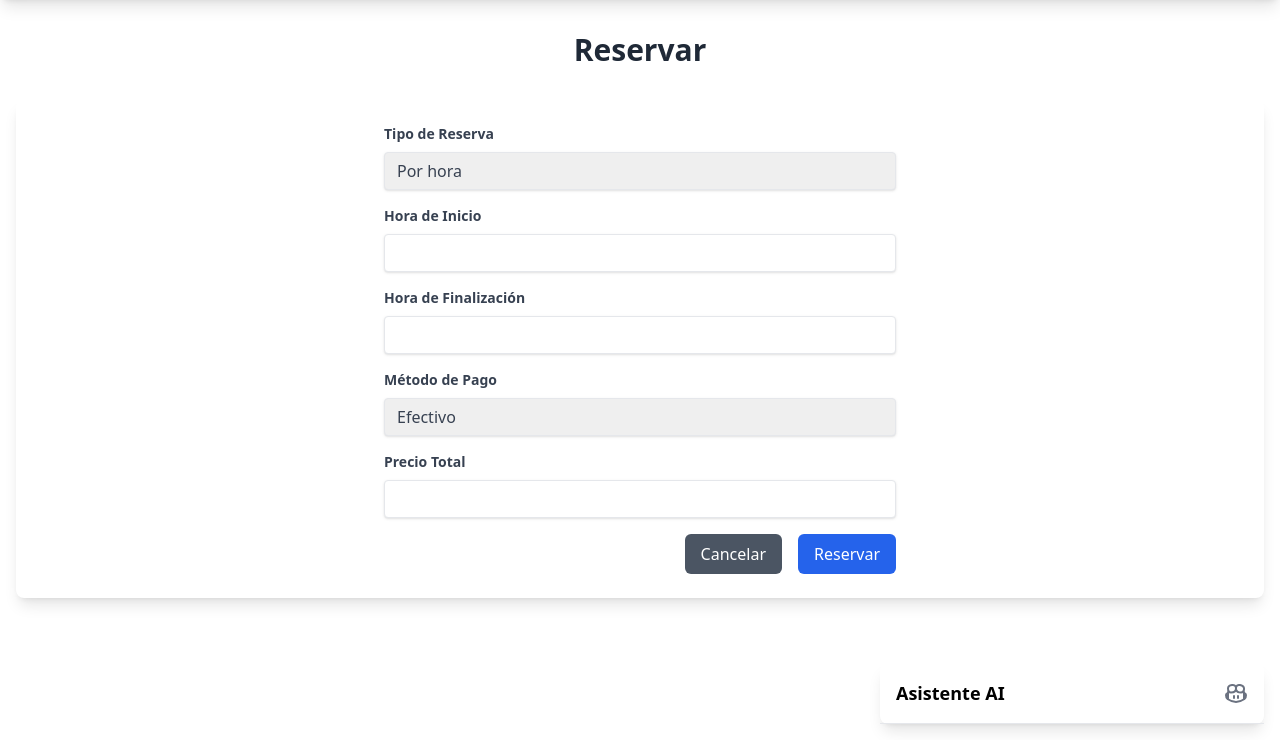
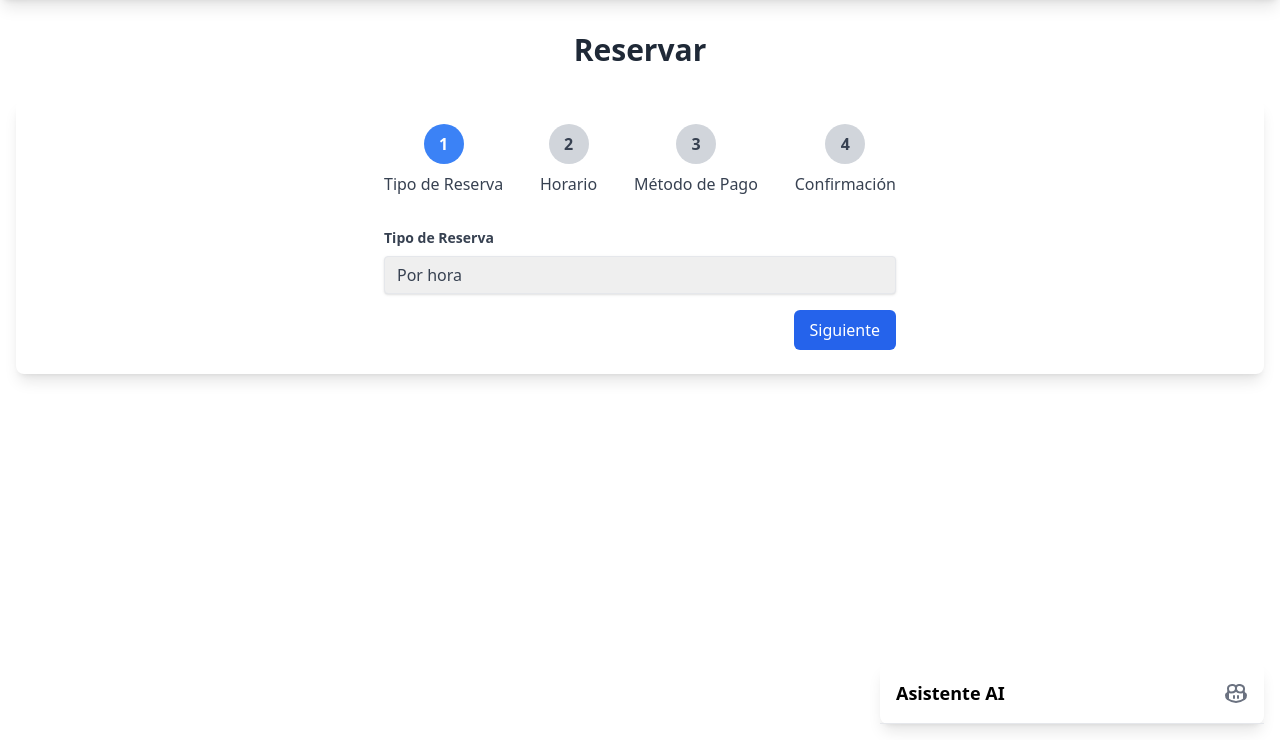
Before and after one commit to RobertoSuarez/app-coworking, a Django app: template reservation/templates/reservation/create_reservation.html in a window 1280 px wide. Shown: the part 60-800 px from the top of the page. Run offline with Django 5.2, Linux system fonts and the light colour scheme; the template is opened without the code that fills it: values that come from a table or form of the project are taken from there, others are empty; the visitor is signed in with stand-in values (Sample User, id 1); some libraries are stand-ins or nearby versions.

Commit message:
stepper for register reservation

```diff
--- a/reservation/templates/reservation/create_reservation.html
+++ b/reservation/templates/reservation/create_reservation.html
@@ -7,10 +7,39 @@
         <form method="post" class="max-w-lg mx-auto" id="reservation-form">
             {% csrf_token %}
             <div class="space-y-4">
+                <!-- Stepper Navigation -->
+                <div class="flex justify-between mb-8">
+                    <div class="step flex flex-col items-center" id="step-1">
+                        <div class="step-number w-10 h-10 flex items-center justify-center rounded-full bg-blue-500 text-white font-bold mb-2">1</div>
+                        <div class="step-title text-gray-700">Tipo de Reserva</div>
+                    </div>
+                    <div class="step flex flex-col items-center" id="step-2">
+                        <div class="step-number w-10 h-10 flex items-center justify-center rounded-full bg-gray-300 text-gray-700 font-bold mb-2">2</div>
+                        <div class="step-title text-gray-700">Horario</div>
+                    </div>
+                    <div class="step flex flex-col items-center" id="step-3">
+                        <div class="step-number w-10 h-10 flex items-center justify-center rounded-full bg-gray-300 text-gray-700 font-bold mb-2">3</div>
+                        <div class="step-title text-gray-700">Método de Pago</div>
+                    </div>
+                    <div class="step flex flex-col items-center" id="step-4">
+                        <div class="step-number w-10 h-10 flex items-center justify-center rounded-full bg-gray-300 text-gray-700 font-bold mb-2">4</div>
+                        <div class="step-title text-gray-700">Confirmación</div>
+                    </div>
+                </div>
+
+                <!-- Step 1: Tipo de Reserva -->
+                <div class="step-content" id="step-content-1">
                     <div>
                         <label for="reservation_type" class="block text-gray-700 text-sm font-bold mb-2">Tipo de Reserva</label>
                         {{ form.reservation_type|add_class:"shadow appearance-none border rounded w-full py-2 px-3 text-gray-700 leading-tight focus:outline-none focus:shadow-outline" }}
                     </div>
+                    <div class="mt-4 flex justify-end">
+                        <button type="button" class="bg-blue-600 text-white px-4 py-2 rounded-md hover:bg-blue-700" onclick="nextStep(2)">Siguiente</button>
+                    </div>
+                </div>
+
+                <!-- Step 2: Horario -->
+                <div class="step-content hidden" id="step-content-2">
                     <div>
                         <label for="start_time" class="block text-gray-700 text-sm font-bold mb-2">Hora de Inicio</label>
                         <input type="text" id="start_time" name="start_time" class="shadow appearance-none border rounded w-full py-2 px-3 text-gray-700 leading-tight focus:outline-none focus:shadow-outline" readonly>
@@ -19,6 +48,14 @@
                         <label for="end_time" class="block text-gray-700 text-sm font-bold mb-2">Hora de Finalización</label>
                         <input type="text" id="end_time" name="end_time" class="shadow appearance-none border rounded w-full py-2 px-3 text-gray-700 leading-tight focus:outline-none focus:shadow-outline" readonly>
                     </div>
+                    <div class="mt-4 flex justify-between">
+                        <button type="button" class="bg-gray-600 text-white px-4 py-2 rounded-md hover:bg-gray-700" onclick="prevStep(1)">Anterior</button>
+                        <button type="button" class="bg-blue-600 text-white px-4 py-2 rounded-md hover:bg-blue-700" onclick="nextStep(3)">Siguiente</button>
+                    </div>
+                </div>
+
+                <!-- Step 3: Método de Pago -->
+                <div class="step-content hidden" id="step-content-3">
                     <div>
                         <label for="payment_method" class="block text-gray-700 text-sm font-bold mb-2">Método de Pago</label>
                         {{ form.payment_method|add_class:"shadow appearance-none border rounded w-full py-2 px-3 text-gray-700 leading-tight focus:outline-none focus:shadow-outline" }}
@@ -27,14 +64,23 @@
                         <label for="payment_card" class="block text-gray-700 text-sm font-bold mb-2">Tarjeta Registrada</label>
                         {{ form.payment_card }}
                     </div>
+                    <div class="mt-4 flex justify-between">
+                        <button type="button" class="bg-gray-600 text-white px-4 py-2 rounded-md hover:bg-gray-700" onclick="prevStep(2)">Anterior</button>
+                        <button type="button" class="bg-blue-600 text-white px-4 py-2 rounded-md hover:bg-blue-700" onclick="nextStep(4)">Siguiente</button>
+                    </div>
+                </div>
+
+                <!-- Step 4: Confirmación -->
+                <div class="step-content hidden" id="step-content-4">
                     <div>
                         <label for="total_price" class="block text-gray-700 text-sm font-bold mb-2">Precio Total</label>
                         <input type="text" id="total_price" class="shadow appearance-none border rounded w-full py-2 px-3 text-gray-700 leading-tight focus:outline-none focus:shadow-outline" readonly>
                     </div>
+                    <div class="mt-4 flex justify-between">
+                        <button type="button" class="bg-gray-600 text-white px-4 py-2 rounded-md hover:bg-gray-700" onclick="prevStep(3)">Anterior</button>
+                        <button type="submit" class="bg-blue-600 text-white px-4 py-2 rounded-md hover:bg-blue-700">Reservar</button>
                     </div>
-            <div class="mt-4 flex justify-end space-x-4">
-                <a href="{% url 'coworking_detail' space.id %}" class="bg-gray-600 text-white px-4 py-2 rounded-md hover:bg-gray-700">Cancelar</a>
-                <button type="submit" class="bg-blue-600 text-white px-4 py-2 rounded-md hover:bg-blue-700">Reservar</button>
+                </div>
             </div>
         </form>
     </div>
@@ -42,6 +88,37 @@
 </div>
 
 <script>
+    function nextStep(step) {
+        document.querySelectorAll('.step-content').forEach(function(content) {
+            content.classList.add('hidden');
+        });
+        document.getElementById('step-content-' + step).classList.remove('hidden');
+        updateStepper(step);
+    }
+
+    function prevStep(step) {
+        document.querySelectorAll('.step-content').forEach(function(content) {
+            content.classList.add('hidden');
+        });
+        document.getElementById('step-content-' + step).classList.remove('hidden');
+        updateStepper(step);
+    }
+
+    function updateStepper(step) {
+        document.querySelectorAll('.step').forEach(function(stepElement, index) {
+            if (index < step - 1) {
+                stepElement.querySelector('.step-number').classList.add('bg-blue-500', 'text-white');
+                stepElement.querySelector('.step-number').classList.remove('bg-gray-300', 'text-gray-700');
+            } else if (index === step - 1) {
+                stepElement.querySelector('.step-number').classList.add('bg-blue-500', 'text-white');
+                stepElement.querySelector('.step-number').classList.remove('bg-gray-300', 'text-gray-700');
+            } else {
+                stepElement.querySelector('.step-number').classList.add('bg-gray-300', 'text-gray-700');
+                stepElement.querySelector('.step-number').classList.remove('bg-blue-500', 'text-white');
+            }
+        });
+    }
+
     document.addEventListener('DOMContentLoaded', function() {
         var calendarEl = document.getElementById('calendar');
         var calendar = new FullCalendar.Calendar(calendarEl, {
@@ -98,6 +175,9 @@
                 paymentCardContainer.style.display = 'none';
             }
         });
+
+        // Initialize the first step
+        updateStepper(1);
     });
 </script>
 {% endblock %}
```
Lines whose indentation alone changed are shown as unchanged.
